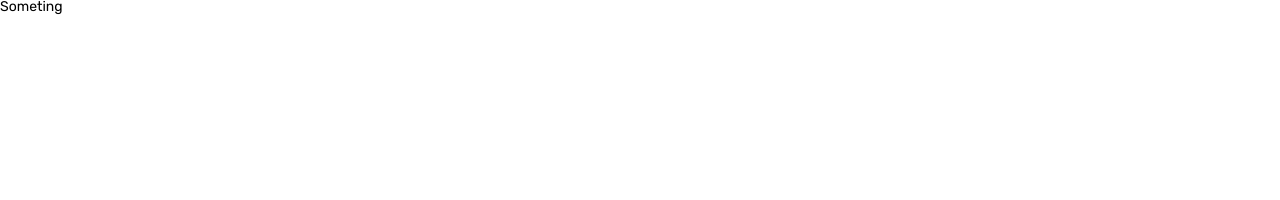
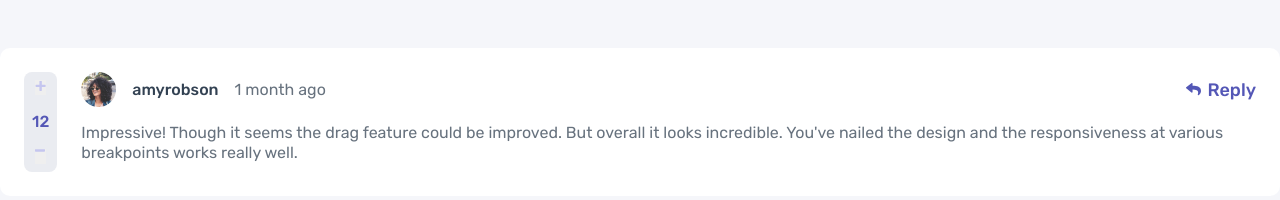
Before and after one commit to Huseyn-SomeGuy/Interactive-comments, a plain HTML site: page index.html in a window 1280 px wide. Drawn offline with Linux system fonts and the light colour scheme.

Commit message:
Created some example of comment

```diff
--- a/css/style.scss
+++ b/css/style.scss
@@ -36,7 +36,7 @@ body {
    width: 100%;
    font-size: 100%;
    line-height: 1;
-   font-size: 14px;
+   font-size: 16px;
    -ms-text-size-adjust: 100%;
    -moz-text-size-adjust: 100%;
    -webkit-text-size-adjust: 100%;
@@ -111,6 +111,91 @@ $White: hsl(0, 0%, 100%);
 
 /*=========================================================================================================*/
 :root {
-   font-size: 16px;
    font-family: 'Rubik', sans-serif;
 }
+
+.wrapper {
+   min-height: 100%;
+   overflow: hidden;
+   background-color: $Very-light-gray;
+}
+
+.container {
+   max-width: 1440px;
+   margin: 3rem auto;
+}
+
+.comments {
+   background-color: $White;
+   border-radius: 10px;
+
+   &__comment {
+      padding: 1.5rem;
+      display: flex;
+   }
+
+   &__score {
+      height: 100px; // Bax gor başqa üsul var ya yox
+      padding: .5rem;
+      display: flex;
+      flex-direction: column;
+      justify-content: space-between;
+      align-items: center;
+      border-radius: 8px;
+      background-color: $Light-gray;
+   }
+
+   &__points {
+      color: $Moderate-blue;
+      font-weight: 500;
+   }
+
+   &__body {
+      margin-left: 1.5rem;
+   }
+
+   &__header {
+      margin-bottom: 1rem;
+      display: flex;
+      justify-content: space-between;
+   }
+
+   &__user {
+      display: flex;
+      align-items: center;
+      justify-content: space-between;
+      img {
+         width: 35px;
+      }
+   }
+   &__user > * {
+      margin-right: 1rem;
+   }
+
+   &__user-name {
+      font-weight: 500;
+      color: $Dark-blue;
+   }
+
+   &__reply-date {
+      color: $Grayish-Blue;
+   }
+
+   &__reply {
+      background-color: transparent;
+      color: $Moderate-blue;
+      font-size: 18px;
+      font-weight: 500;
+      display: flex;
+      align-items: center;
+      img {
+         margin-right: .4rem;
+         width: 15px;
+      }
+   }
+
+   &__text {
+      line-height: 20px;
+      color: $Grayish-Blue;
+   }
+}
--- a/data.json
+++ b/data.json
@@ -14,8 +14,8 @@
       "score": 12,
       "user": {
         "image": {
-          "png": "./images/avatars/image-amyrobson.png",
-          "webp": "./images/avatars/image-amyrobson.webp"
+          "png": "./img/avatars/image-amyrobson.png",
+          "webp": "./img/avatars/image-amyrobson.webp"
         },
         "username": "amyrobson"
       },
--- a/index.html
+++ b/index.html
@@ -13,13 +13,34 @@
    <script src="https://kit.fontawesome.com/f3ac8151f3.js" crossorigin="anonymous"></script>
    <!-- Əgər frontendmentor projectləri ilə işləsəm İconu işə salmalıyam -->
    <!-- <link rel="icon" type="image/png" href="img/favicon-32x32.png"> -->
-   <title>Default</title>
+   <title>Interactive Comments</title>
 </head>
 
 <body>
    <div class="wrapper">
-      <div class="content">
-         <p>Someting</p>
+      <div class="container">
+         <main class="comments">
+            <div class="comments__comment">
+               <div class="comments__score">
+                  <button class="comments__upvote"><img src="./img/icon-plus.svg" alt="plus sign"></button>
+                  <p class="comments__points">12</p>
+                  <button class="comments__downvote"><img src="./img/icon-minus.svg" alt="minus sign"></button>
+               </div>
+               <div class="comments__body">
+                  <div class="comments__header">
+                     <div class="comments__user">
+                        <img src="./img/avatars/image-amyrobson.webp" alt="User">
+                        <span class="comments__user-name">amyrobson</span>
+                        <span class="comments__reply-date">1 month ago</span>
+                     </div>
+                     <button class="comments__reply"><img src="./img/icon-reply.svg" alt=""> Reply</button>
+                  </div>
+                  <div class="comments__text">Impressive! Though it seems the drag feature could be improved. But
+                     overall it looks incredible. You've nailed the design and the responsiveness at various breakpoints
+                     works really well.</div>
+               </div>
+            </div>
+         </main>
       </div>
    </div>
 </body>
```
Also changed, not shown: css/style.css.
